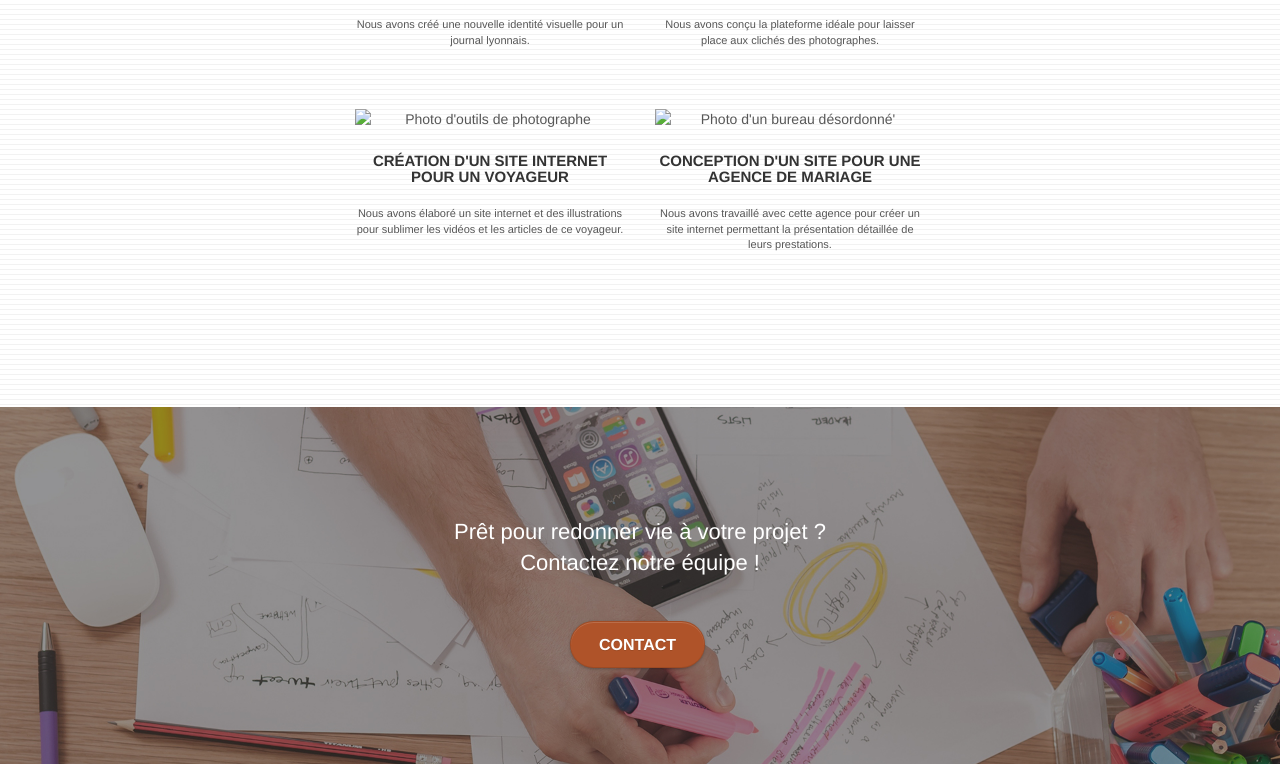
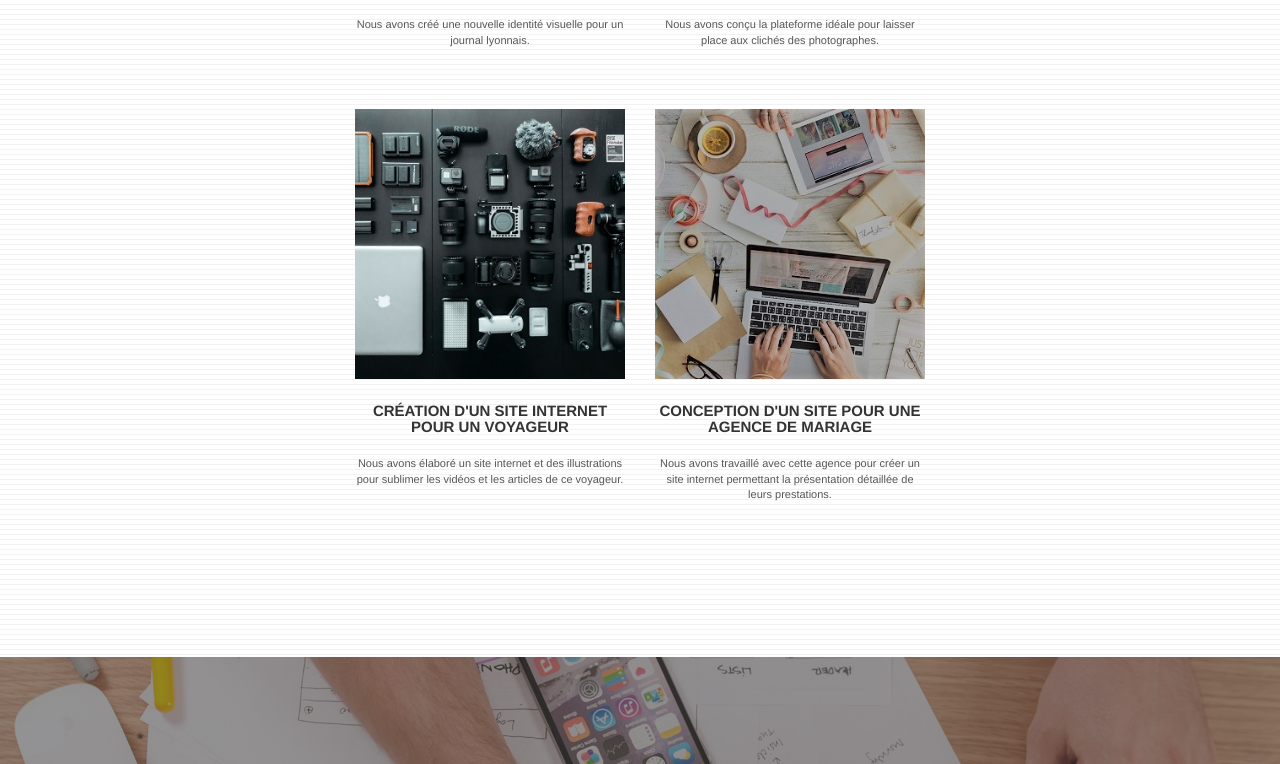
Before and after one commit to leCharade/P4_tournillon_tom, a plain HTML site: page index.html in a window 1280 px wide. Shown: the part 2214-2978 px from the top of the page. Drawn offline with Linux system fonts and the light colour scheme.

Commit message:
Correction du problème d'affichage des images .jpg

```diff
--- a/index.html
+++ b/index.html
@@ -178,7 +178,7 @@
 		</div>
 		<div class="row tight-width-whitespace portfolio-row">
 			<div class="col-sm-6">
-				<a href="#" data-lightbox="img/3.jpg" data-gallery-id="gallery-1" data-caption="Création d'un site internet pour un voyageur" data-frame="snapshot-lb"><img src="img/3.bmp" class="img-responsive portfolio-thumb" alt="Photo d'outils de photographe"/></a>
+				<a href="#" data-lightbox="img/3.jpg" data-gallery-id="gallery-1" data-caption="Création d'un site internet pour un voyageur" data-frame="snapshot-lb"><img src="img/3.jpg" class="img-responsive portfolio-thumb" alt="Photo d'outils de photographe"/></a>
 				<h3 class="mg-md text-center">
 					Création d'un site internet pour un voyageur
 				</h3>
@@ -187,7 +187,7 @@
 				</p>
 			</div>
 			<div class="col-sm-6">
-				<a href="#" data-lightbox="img/4.jpg" data-gallery-id="gallery-1" data-caption="Conception d'un site pour une agence de mariage" data-frame="snapshot-lb"><img src="img/4.bmp" class="img-responsive portfolio-thumb" alt="Photo d'un bureau désordonné'" /></a>
+				<a href="#" data-lightbox="img/4.jpg" data-gallery-id="gallery-1" data-caption="Conception d'un site pour une agence de mariage" data-frame="snapshot-lb"><img src="img/4.jpg" class="img-responsive portfolio-thumb" alt="Photo d'un bureau désordonné" /></a>
 				<h3 class="mg-md text-center">
 					Conception d'un site pour une agence de mariage
 				</h3>
```
